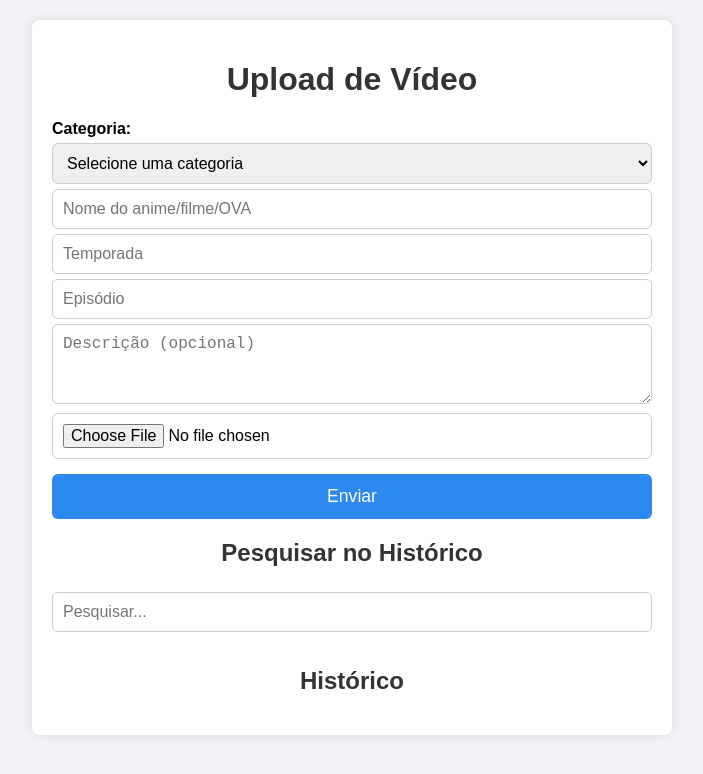
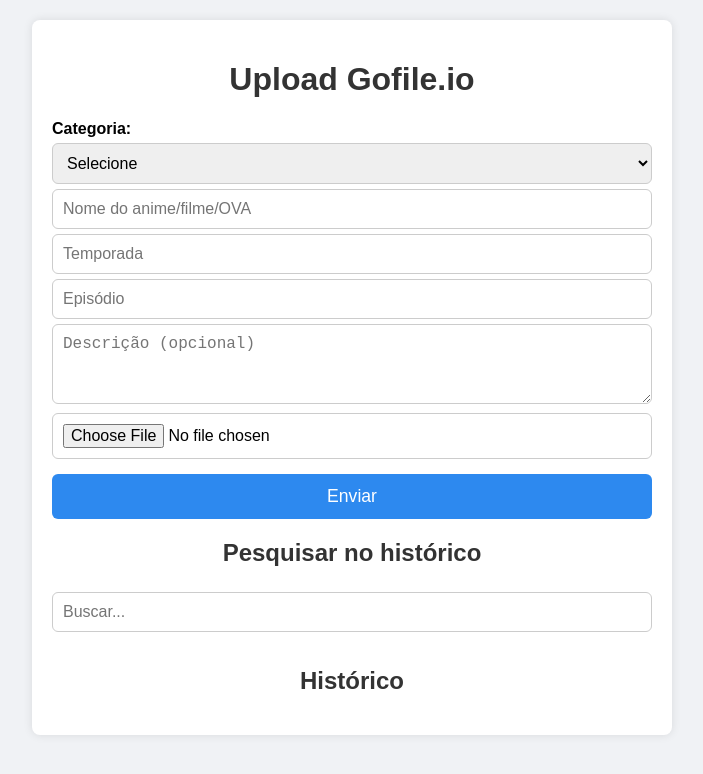
Before and after one commit to jonarasgs/video-uploader, a plain HTML site: page index.html in a window 1280 px wide. Shown: the whole page, without its empty margins (288-991 px from the left). Drawn offline with Linux system fonts and the light colour scheme.

Commit message:
Update index.html

```diff
--- a/index.html
+++ b/index.html
@@ -3,39 +3,38 @@
 <head>
   <meta charset="UTF-8" />
   <meta name="viewport" content="width=device-width, initial-scale=1" />
-  <title>Uploader Gofile.io</title>
+  <title>Uploader Gofile – estável</title>
   <link rel="stylesheet" href="style.css" />
 </head>
 <body>
   <div class="container">
-    <h1>Upload de Vídeo</h1>
+    <h1>Upload Gofile.io</h1>
 
     <label for="category">Categoria:</label>
     <select id="category">
-      <option value="">Selecione uma categoria</option>
+      <option value="">Selecione</option>
       <option value="Anime">Anime</option>
       <option value="Filme">Filme</option>
       <option value="OVA">OVA</option>
     </select>
 
-    <input type="text" id="anime" placeholder="Nome do anime/filme/OVA" />
-    <input type="text" id="season" placeholder="Temporada" />
-    <input type="text" id="episode" placeholder="Episódio" />
+    <input type="text" id="anime" placeholder="Nome do anime/filme/OVA"/>
+    <input type="text" id="season" placeholder="Temporada"/>
+    <input type="text" id="episode" placeholder="Episódio"/>
     <textarea id="videoDesc" placeholder="Descrição (opcional)"></textarea>
-    <input type="file" id="fileInput" accept="video/*" />
+    <input type="file" id="fileInput" accept="video/*"/>
 
     <button id="uploadBtn" onclick="upload()">Enviar</button>
     <p id="status"></p>
 
-    <video id="player" controls style="width:100%; max-height:300px; margin-top:20px; display:none;"></video>
+    <video id="player" controls style="width:100%;max-height:300px;display:none;margin-top:20px;"></video>
 
-    <h2>Pesquisar no Histórico</h2>
-    <input type="text" id="search" placeholder="Pesquisar..." />
+    <h2>Pesquisar no histórico</h2>
+    <input type="text" id="search" placeholder="Buscar..." />
 
     <h2>Histórico</h2>
     <div id="history"></div>
   </div>
-
   <script src="script.js"></script>
 </body>
 </html>
```
